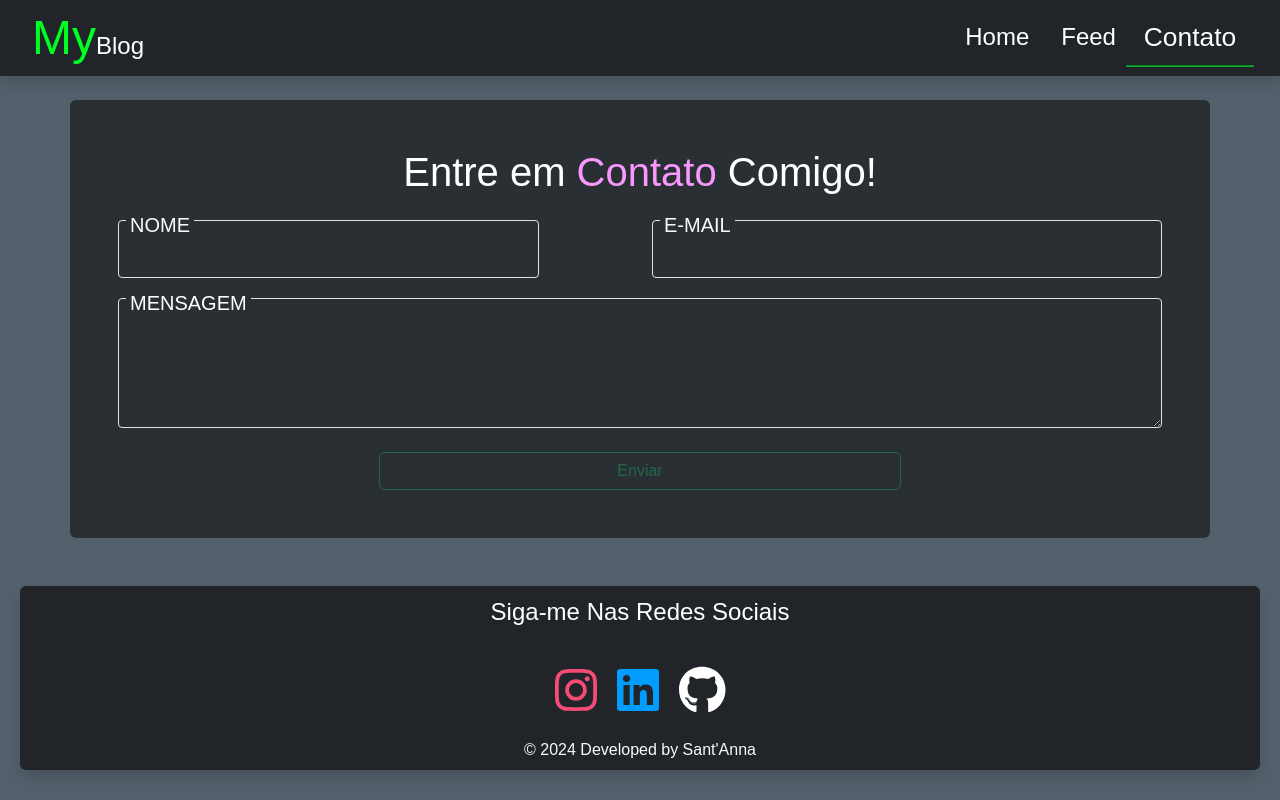
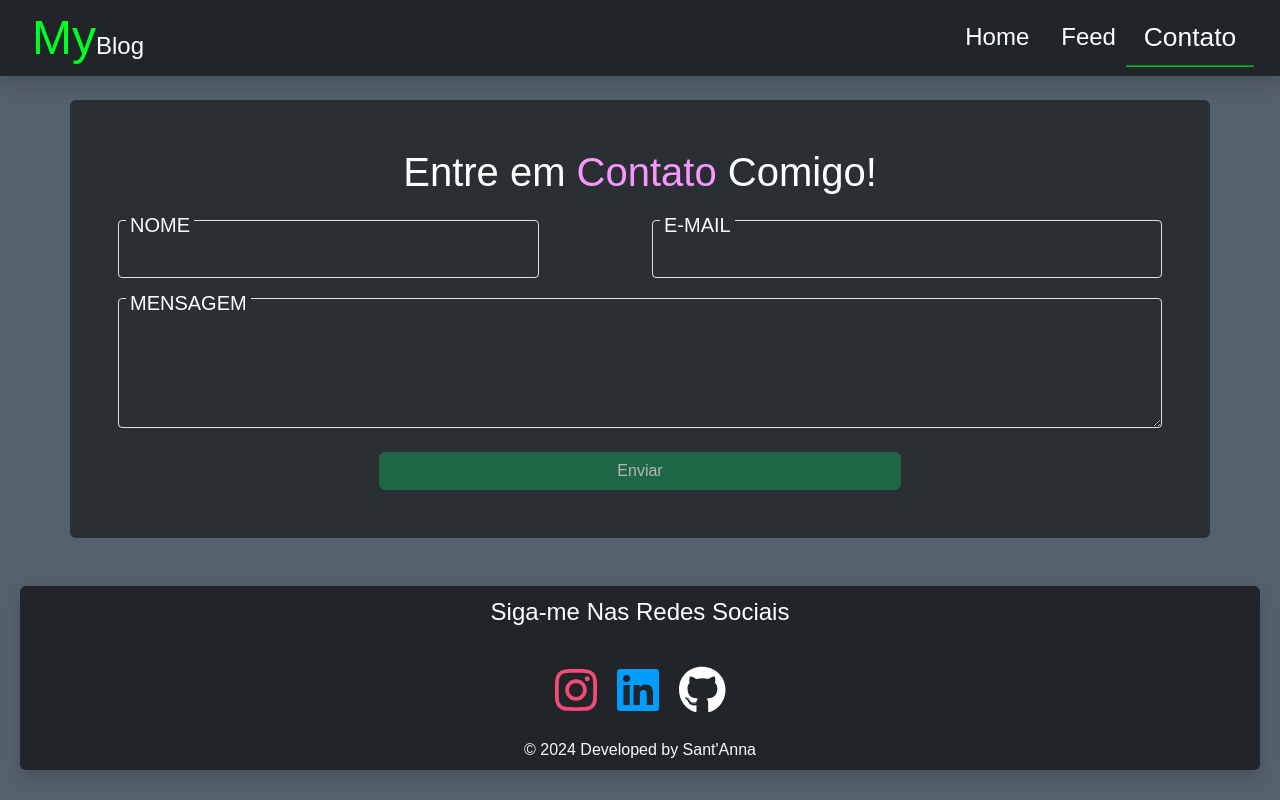
Before and after one commit to santannal/myBlog-frontend, an Angular app: page /contact in a window 1280 px wide. Built offline with nearby package versions, Linux system fonts and the light colour scheme.

Commit message:
Penultimo commit - se Deus quuiser

```diff
--- a/src/app/components/contact/contact.component.html
+++ b/src/app/components/contact/contact.component.html
@@ -33,8 +33,7 @@
             </div>
         </div>
         <div class="format-button mt-4 text-center">
-            <button class="btn btn-outline-success w-50" type="submit"
-                [disabled]="formEmail.invalid || !emailModel.valid">
+            <button class="btn btn-success w-50" type="submit" [disabled]="formEmail.invalid || !emailModel.valid">
                 Enviar
             </button>
         </div>
--- a/src/app/components/feed/feed.component.html
+++ b/src/app/components/feed/feed.component.html
@@ -39,7 +39,7 @@
                     <div class="form-group mb-3">
                         <div class="input-wrapper">
                             <input type="text" id="email" class="form-control input-field text-light"
-                                [(ngModel)]="post.email" name="email" required />
+                                [(ngModel)]="post.email" name="email" email #emailModel="ngModel" required />
                             <label for="email" class="input-label text-light fs-5">E-MAIL</label>
                         </div>
                     </div>
@@ -52,7 +52,7 @@
                     </div>
                     <div class="d-flex justify-content-end">
                         <button class="btn btn-success w-100 w-md-25" (click)="sendPost()"
-                            [disabled]="formNewPost.invalid" type="submit">Publicar</button>
+                            [disabled]="formNewPost.invalid || !emailModel.valid" type="submit">Publicar</button>
                     </div>
                 </form>
                 <hr class="mt-5 mb-5">
```
